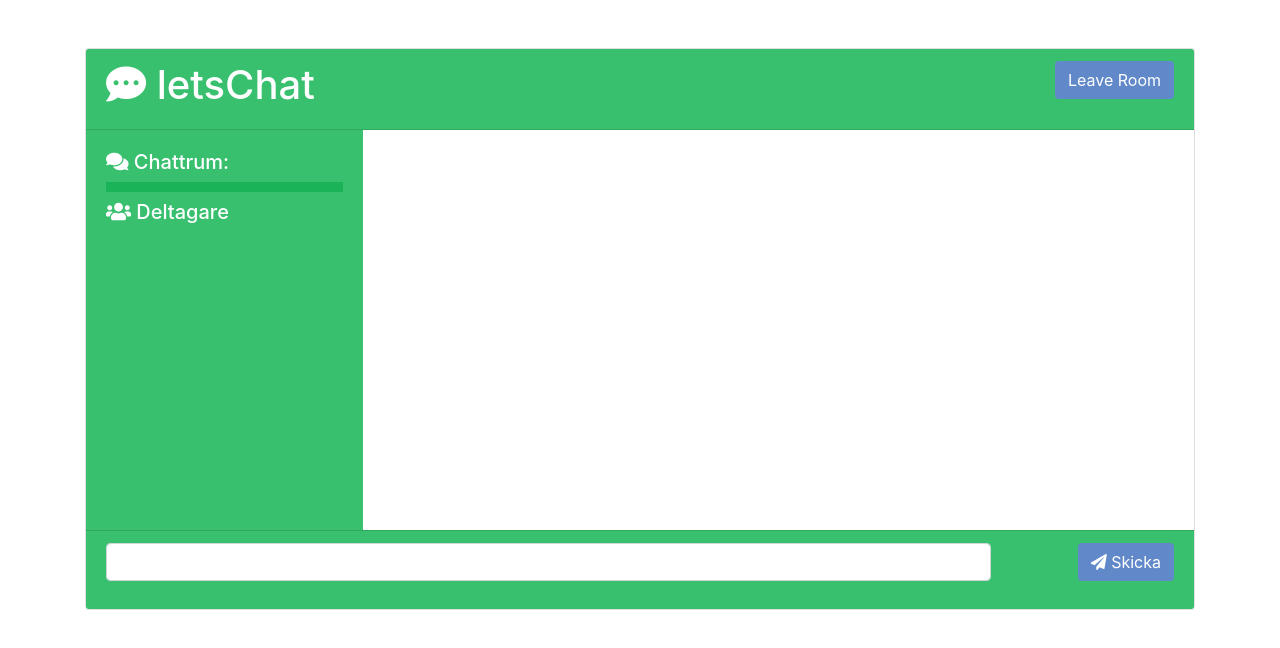
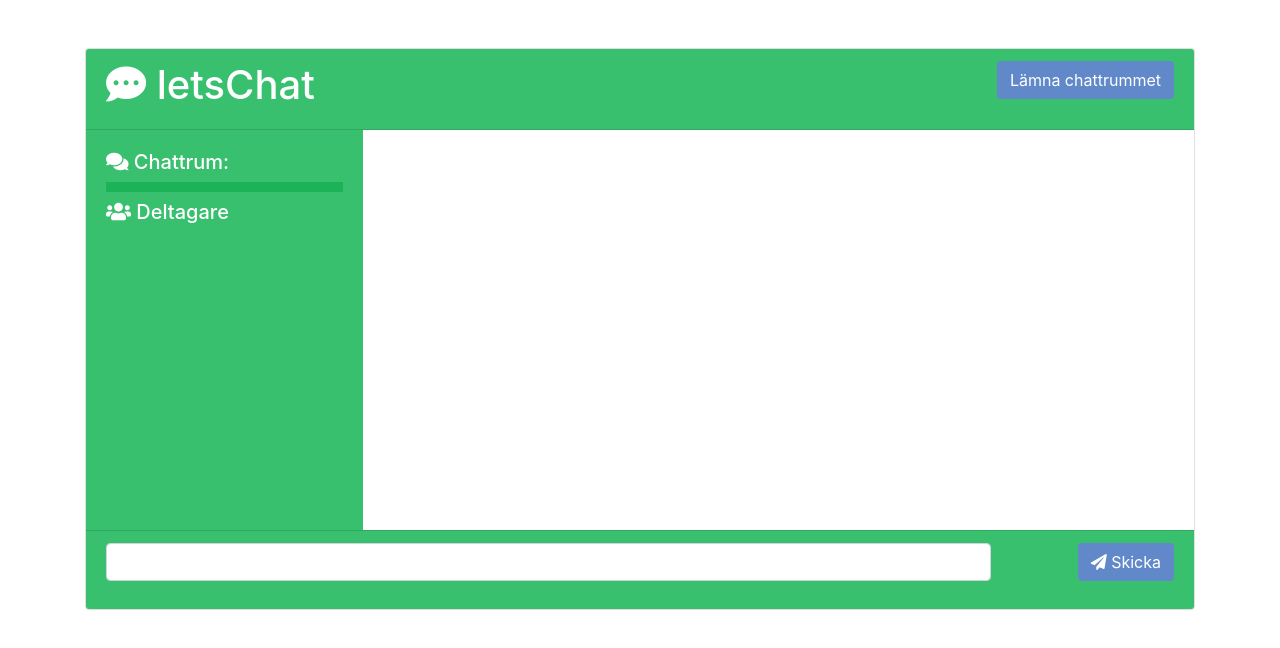
Before and after one commit to alexandermasud/letsChat, a website: page public/chat.html in a window 1280 px wide. Drawn offline with nearby package versions, Linux system fonts and the light colour scheme; no server answers.

Commit message:
Update chat.html

```diff
--- a/public/chat.html
+++ b/public/chat.html
@@ -28,7 +28,7 @@
             <i class="fas fa-comment-dots"></i> letsChat
           </h1>
           <a href="index.html" class="btn btn-default float-right"
-            >Leave Room</a
+            >Lämna chattrummet</a
           >
         </div>
         <div class="card-body">
```
